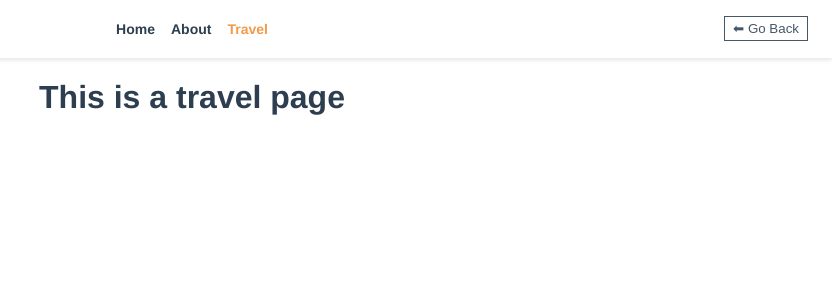
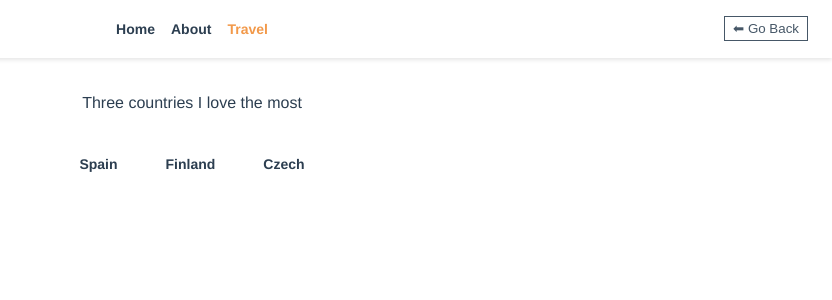
Before and after one commit to jesswu1551/vue-travel, a Vue app: page /travel in a window 1280 px wide. Shown: the top 300 px of the page, without its empty margins (448-1280 px from the left). Built offline with nearby package versions, Linux system fonts and the light colour scheme.

Commit message:
add travel nested route and tab components

```diff
--- /dev/null
+++ b/src/components/Czech.vue
@@ -0,0 +1,20 @@
+<template>
+  <div>
+    <div class="img-group">
+      <img :src="imgURL" alt="spain sevilla">
+      <p><span>Czech</span> Republic, also called Czechia, country located in central Europe.
+        It comprises the historical provinces of Bohemia and Moravia.</p>
+    </div>
+  </div>
+</template>
+
+<script>
+export default {
+  name: "Czech",
+  data () {
+    return {
+      imgURL: 'https://images.unsplash.com/photo-1600623471616-8c1966c91ff6?ixid=MnwxMjA3fDB8MHxwaG90by1wYWdlfHx8fGVufDB8fHx8&ixlib=rb-1.2.1&auto=format&fit=crop&w=750&q=80',
+    }
+  },
+}
+</script>
--- /dev/null
+++ b/src/components/Finland.vue
@@ -0,0 +1,21 @@
+<template>
+  <div>
+    <div class="img-group">
+      <img :src="imgURL" alt="finland">
+      <p><span>Finland</span> is a country located in Northern Europe bordering the Baltic Sea,
+        Gulf of Bothnia, and the Gulf of Finland. Finland has a largely free-market
+        economy in which the economy includes a variety of private freedom.</p>
+    </div>
+  </div>
+</template>
+
+<script>
+export default {
+  name: "Finland",
+  data () {
+    return {
+      imgURL: 'https://images.unsplash.com/photo-1581853230165-b71de20b7f37?ixid=MnwxMjA3fDB8MHxwaG90by1wYWdlfHx8fGVufDB8fHx8&ixlib=rb-1.2.1&auto=format&fit=crop&w=750&q=80',
+    }
+  },
+}
+</script>
--- /dev/null
+++ b/src/components/Spain.vue
@@ -0,0 +1,21 @@
+<template>
+  <div>
+    <div class="img-group">
+      <img :src="imgURL" alt="spain">
+      <p><span>Spain</span> is a country located in Southwestern Europe.
+      The coastlines include the Bay of Biscay, Mediterranean Sea, and
+      Northern Atlantic Ocean.</p>
+    </div>
+  </div>
+</template>
+
+<script>
+export default {
+  name: "Spain",
+  data () {
+    return {
+      imgURL: 'https://images.unsplash.com/photo-1509840841025-9088ba78a826?ixid=MnwxMjA3fDB8MHxwaG90by1wYWdlfHx8fGVufDB8fHx8&ixlib=rb-1.2.1&auto=format&fit=crop&w=1050&q=80',
+    }
+  },
+}
+</script>
--- a/src/router/index.js
+++ b/src/router/index.js
@@ -23,6 +23,11 @@ const routes = [
     path: "/travel",
     name: "Travel",
     component: Travel,
+    children: [
+      { path: "spain", name: "Spain", component: () => import("../components/Spain.vue") },
+      { path: "finland", name: "Finland", component: () => import("../components/Finland.vue") },
+      { path: "czech", name: "Czech", component: () => import("../components/Czech.vue") },
+    ]
   },
   {
     path: "/404", // "*",
--- a/src/views/Home.vue
+++ b/src/views/Home.vue
@@ -36,7 +36,7 @@ export default {
   color: #fff;
   font-family: "Caveat", cursive;
   text-align: center;
-  text-shadow: 3px 2px 3px rgba(255, 255, 255, 0.2);
+  text-shadow: 3px 2px 3px rgba(0, 0, 0, 0.1);
   transform: translate(-50%, -100%);
 }
 </style>
--- a/src/views/Travel.vue
+++ b/src/views/Travel.vue
@@ -1,6 +1,12 @@
 <template>
   <div class="travel">
-    <h1>This is a travel page</h1>
+    <p class="title">Three countries I love the most</p>
+    <div class="router-group">
+      <router-link to="/travel/spain">Spain</router-link>
+      <router-link to="/travel/finland">Finland</router-link>
+      <router-link to="/travel/czech">Czech</router-link>
+    </div>
+    <router-view />
   </div>
 </template>
 
@@ -9,3 +15,55 @@ export default {
   name: "Travel",
 };
 </script>
+
+<style>
+.travel {
+  width: 80%;
+  margin: auto;
+}
+
+.travel > .title {
+  margin: 0;
+  padding: 36px 0;
+}
+
+.router-group {
+  margin-bottom: 16px;
+}
+
+.router-group a {
+  display: inline-block;
+  margin: 0 8px;
+  padding: 8px 16px;
+  font-size: 14px;
+  font-weight: bold;
+  color: #2c3e50;
+  text-decoration: none;
+}
+
+.router-group a.router-link-exact-active {
+  background-color: #f3c9a5;
+}
+
+.img-group {
+  width: 800px;
+  margin: auto;
+}
+
+.img-group > img {
+  width: 100%;
+  border-radius: 8px;
+  box-shadow: 0 2px 4px 0 rgba(0, 0, 0, 0.1);
+}
+
+.img-group p {
+  text-align: left;
+  line-height: 1.5;
+}
+
+.img-group p > span {
+  padding-right: 4px;
+  font-size: 24px;
+  font-weight: bold;
+}
+</style>
```
